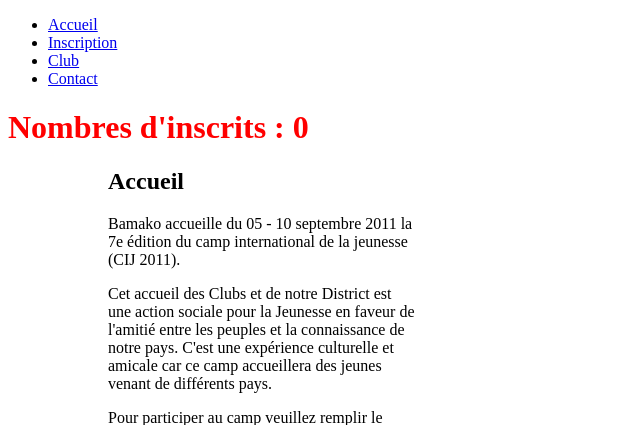
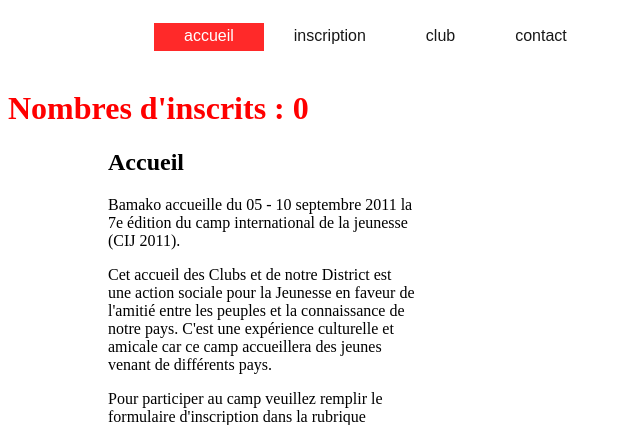
Before and after one commit to alou/cij2011, a Django app: page / in a window 1280 px wide. Shown: the top 425 px of the page, without its empty margins (0-640 px from the left). Run offline with Django 3.2, Linux system fonts and the light colour scheme; data that the repository does not hold is empty; parts of the project's set-up code (start-up, migrations or seed data) failed here and were passed over.

Commit message:
debut css

```diff
--- a/cij2011/media/css/style.css
+++ b/cij2011/media/css/style.css
@@ -10,3 +10,77 @@ h1 {color:red
     padding-left: 100px
 
 }
+
+/* Menu */
+
+#menu {
+	width: 980px;
+	height: 46px;
+	margin: 0 auto;
+	padding: 15px 0px 0px 0px;
+}
+
+#menu ul {
+	margin: 0;
+	padding: 0px 0px 0px 4px;
+	list-style: none;
+	line-height: normal;
+}
+
+#menu li {
+	float: left;
+}
+
+#menu a {
+	display: block;
+	float: left;
+	height: 24px;
+	padding: 4px 30px 0px 30px;
+	text-decoration: none;
+	text-transform: lowercase;
+	font-family: Arial, Helvetica, sans-serif;
+	font-size: 16px;
+	font-weight: normal;
+	color: #181818;
+	border: none;
+}
+
+#menu li.current_page_item {
+	background: #FF2929;
+}
+
+#menu .current_page_item a {
+	background: #FF2929;
+	color: #FFFFFF;
+}
+
+#menu a:hover {
+	text-decoration: none;
+}
+
+#splash {
+	width: 980px;
+	height: 340px;
+	margin: 0px auto;
+	background: url(images/img06.jpg) no-repeat left top;
+}
+
+/* Registered */
+
+#registered #registered_form ul{
+display : none;
+}
+
+#registered #registered_form input[id="id_first_name"] {
+width: 100px;
+}
+
+#registered #registered_form  input[id="id_last_name"], input[id="id_nationality"],
+input[id="id_teacher_absentees"]
+{width: 30px;}
+
+#registered #registered_form select[name="club"]
+{width: 100px;}
+
+#registered #registered_form  textarea[id="id_adress"]
+{ height: 20px;}
--- a/cij2011/templates/base.html
+++ b/cij2011/templates/base.html
@@ -13,7 +13,7 @@
         <div id="{% block page-id %}{% endblock %}">
             <div id='menu'>
                 <ul>
-                    <li><a href="#">Accueil</a></li>
+                    <li class="current_page_item"><a href="#">Accueil</a></li>
                     <li><a href="{% url registered %}">Inscription</a></li>
                     <li><a href="#">Club</a></li>
                     <li><a href="#">Contact</a></li>
--- a/cij2011/templates/registered.html
+++ b/cij2011/templates/registered.html
@@ -2,10 +2,10 @@
 {% block title %}Registered{% endblock %}
 {% block page-id %}registered{% endblock %}
 {% block content %}
-    <form action="" method="post" id="add_client">{% csrf_token %}
+    <form action="" method="post" id="registered_form">{% csrf_token %}
         {% for field in form %}
             {{field.errors}}
-            {{ field.label_tag }}: {{ field }}
+            {{ field.label_tag }}: {{ field }}</br>
         {% endfor %}
         <input type='submit' value = 'Save'/>
     </form>
```
